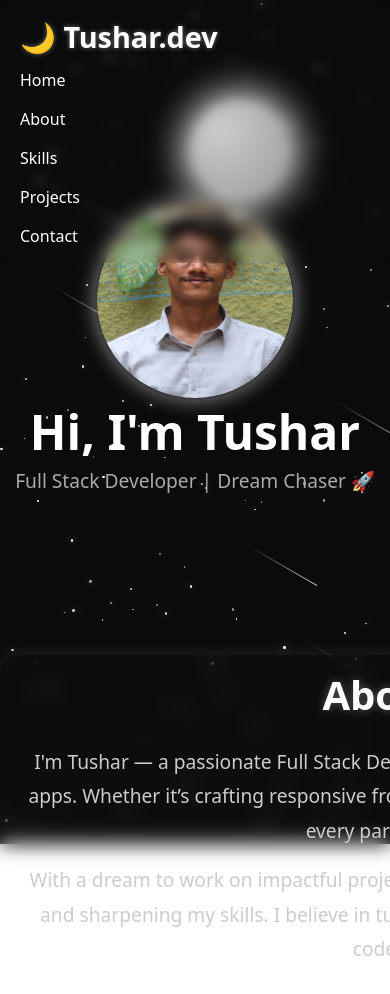
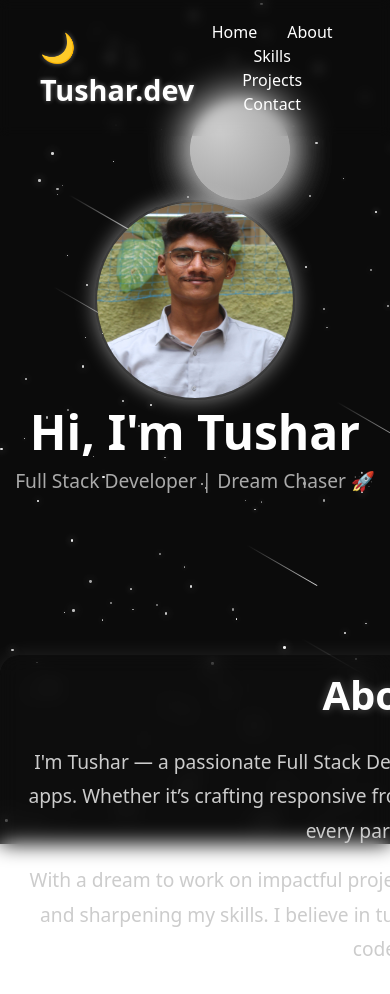
Before and after one commit to TusharYatageri/Portfolio, a React (Vite) app: page / in a window 390 px wide. Shown: the top 994 px of the page. Built offline with nearby package versions, Linux system fonts and the light colour scheme.

Commit message:
Added project component

```diff
--- a/src/cssComponents/NavBar.css
+++ b/src/cssComponents/NavBar.css
@@ -20,13 +20,12 @@
 
   .nav-links {
   display: flex;
-  flex-wrap: nowrap;
+  flex-wrap: wrap;
   justify-content: center;
-  align-items: center;
-  gap: 30px;
 }
 
   .nav-links a {
+    margin: 0 15px;
     text-decoration: none;
     color: #ffffff;
     font-weight: 500;
@@ -52,17 +51,3 @@
   .nav-links a:hover {
     color: #aad9ff;
   }
-  @media (max-width: 768px) {
-    .header {
-      flex-direction: column;
-      align-items: flex-start;
-      padding: 15px 20px;
-    }
-
-    .nav-links {
-      flex-direction: column;
-      align-items: flex-start;
-      gap: 15px;
-      margin-top: 10px;
-    }
-  }
```
